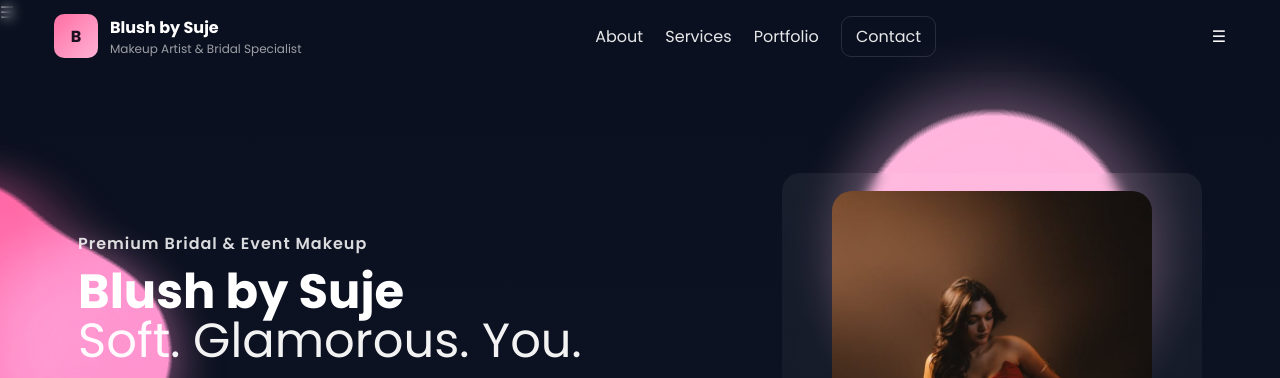
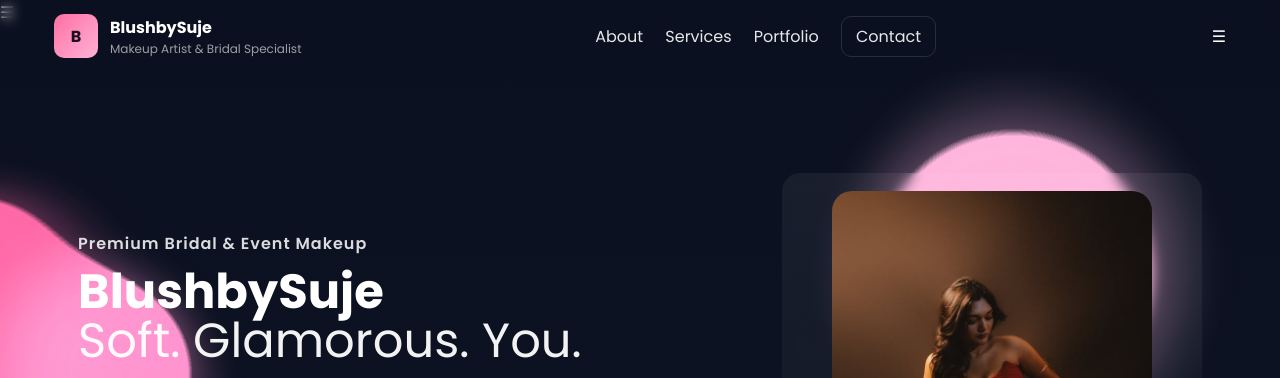
Before and after one commit to Shahil00099/blushbysuje, a plain HTML site: page index.html in a window 1280 px wide. Shown: the top 378 px of the page. Drawn offline with Linux system fonts and the light colour scheme.

Commit message:
Update website

```diff
--- a/index.html
+++ b/index.html
@@ -3,7 +3,7 @@
 <head>
   <meta charset="utf-8" />
   <meta name="viewport" content="width=device-width, initial-scale=1" />
-  <title>Blush by Suje — Makeup Artist</title>
+  <title>BlushbySuje — Makeup Artist</title>
   <link rel="preconnect" href="https://fonts.googleapis.com">
   <link rel="preconnect" href="https://fonts.gstatic.com" crossorigin>
   <link href="https://fonts.googleapis.com/css2?family=Poppins:wght@300;400;600;700&display=swap" rel="stylesheet">
@@ -127,7 +127,7 @@
     <div class="brand">
       <div class="logo">B</div>
       <div>
-        <div style="font-weight:700">Blush by Suje</div>
+        <div style="font-weight:700">BlushbySuje</div>
         <div style="font-size:12px;color:rgba(255,255,255,0.6)">Makeup Artist & Bridal Specialist</div>
       </div>
     </div>
@@ -170,7 +170,7 @@
         <div class="container">
           <div class="hero-left">
             <div class="eyebrow">Premium Bridal & Event Makeup</div>
-            <h1>Blush by Suje<br><span style="font-weight:400;opacity:0.95">Soft. Glamorous. You.</span></h1>
+            <h1>BlushbySuje<br><span style="font-weight:400;opacity:0.95">Soft. Glamorous. You.</span></h1>
             <p class="lead">I create makeup looks that enhance your natural beauty — bridal, photoshoots, events, and editorial. Tailored to your skin, style, and vision.</p>
             <div class="buttons">
               <button class="btn btn-primary">Book a Trial</button>
@@ -250,7 +250,7 @@
     <footer>
       <div style="max-width:var(--max-width);margin:0 auto;display:flex;justify-content:space-between;align-items:center;gap:12px">
         <div>
-          <div style="font-weight:700">Blush by Suje</div>
+          <div style="font-weight:700">BlushbySuje</div>
           <div style="font-size:13px;color:rgba(255,255,255,0.7)">Kathmandu, Nepal • Available for travel</div>
         </div>
         <div style="font-size:13px;color:rgba(255,255,255,0.75)">© <span id="year"></span> Sujena Shrestha</div>
```
